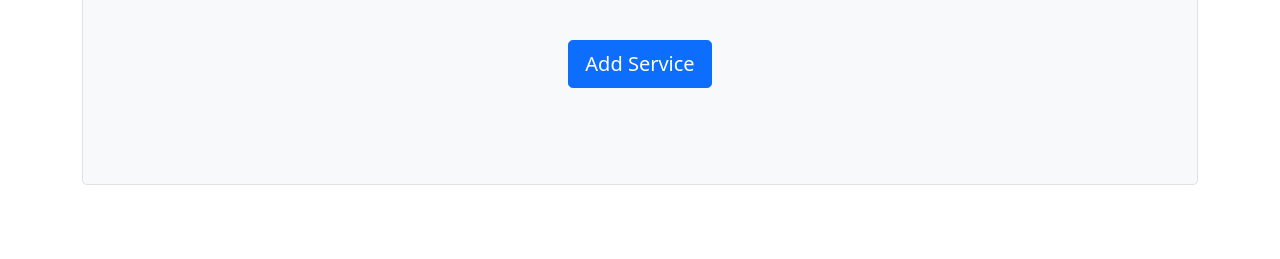
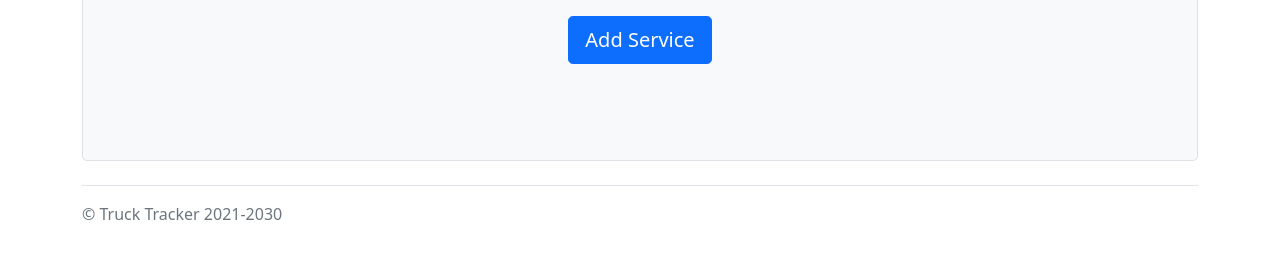
Before and after one commit to CodyBu/Truck-Tracker, a Flask app: page /services in a window 1280 px wide. Shown: the part 381-640 px from the top of the page. Run offline with Flask 2, Linux system fonts and the light colour scheme; data that the repository does not hold is empty; some libraries are stand-ins or nearby versions.

Commit message:
Update services.html

```diff
--- a/templates/services.html
+++ b/templates/services.html
@@ -13,7 +13,7 @@
 				</div>
 			</header>
 			<div class="p-5 mb-4 bg-light border rounded-3 text-center container">
-             <div class="container-md py-5 d-grid gap-4">
+      <div class="container-md py-5 d-grid gap-4">
     <h2 class = "fw-bold">SERVICES PAGE</h2>
 <div>
     <table class = "table table-striped table-hover table-bordered table-responsive">
@@ -32,6 +32,13 @@
         </tbody>
         {% endfor %}
     </table>
+		<div> <a class="btn btn-primary btn-lg btn-block" href="{{ url_for('addService') }}"><i class="fas fa-user"></i>Add Service</a></div>
 </div>
-<div> <a class="btn btn-primary btn-lg btn-block" href="{{ url_for('addService') }}"><i class="fas fa-user"></i>Add Service</a></div>
+</div>
+</div>
+<footer class="pt-3 mt-4 text-muted border-top">
+	&copy; Truck Tracker 2021-2030
+</footer>
+</div>
+</main>
 {% endblock %}
```
